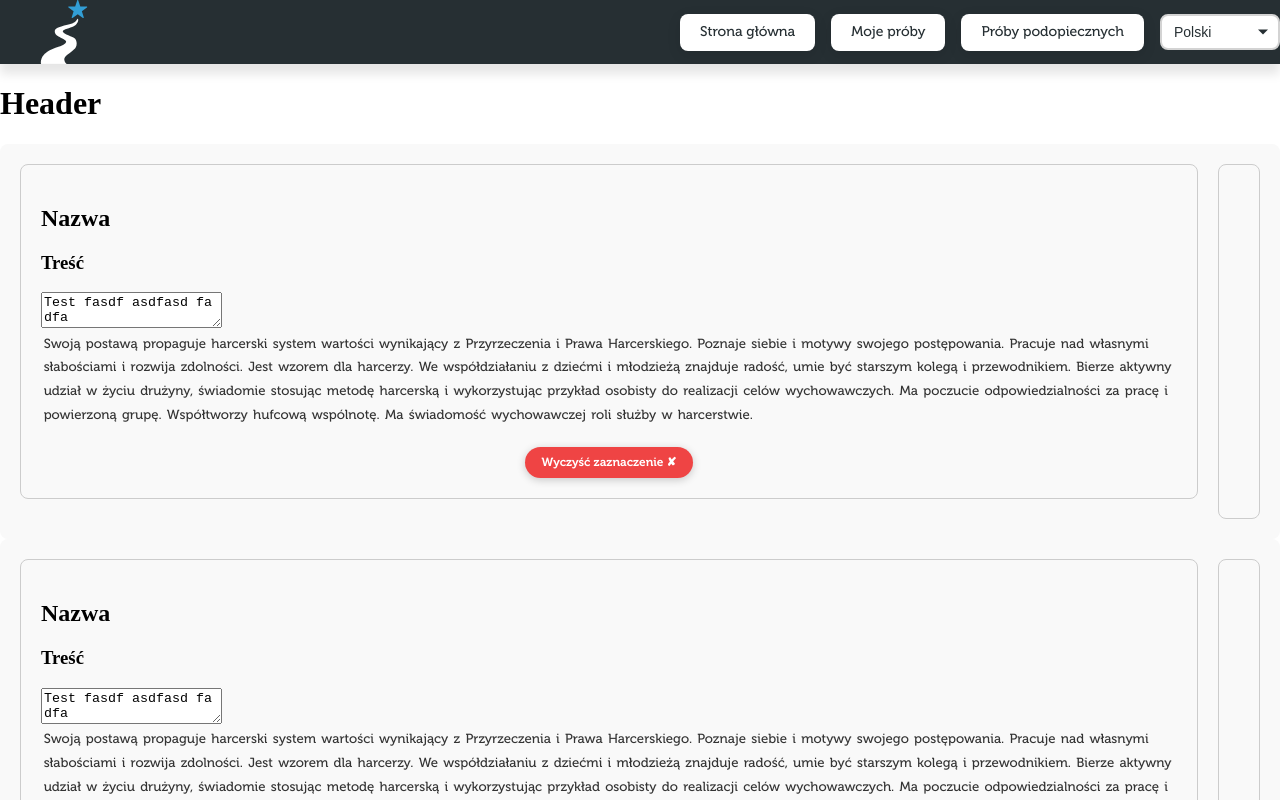
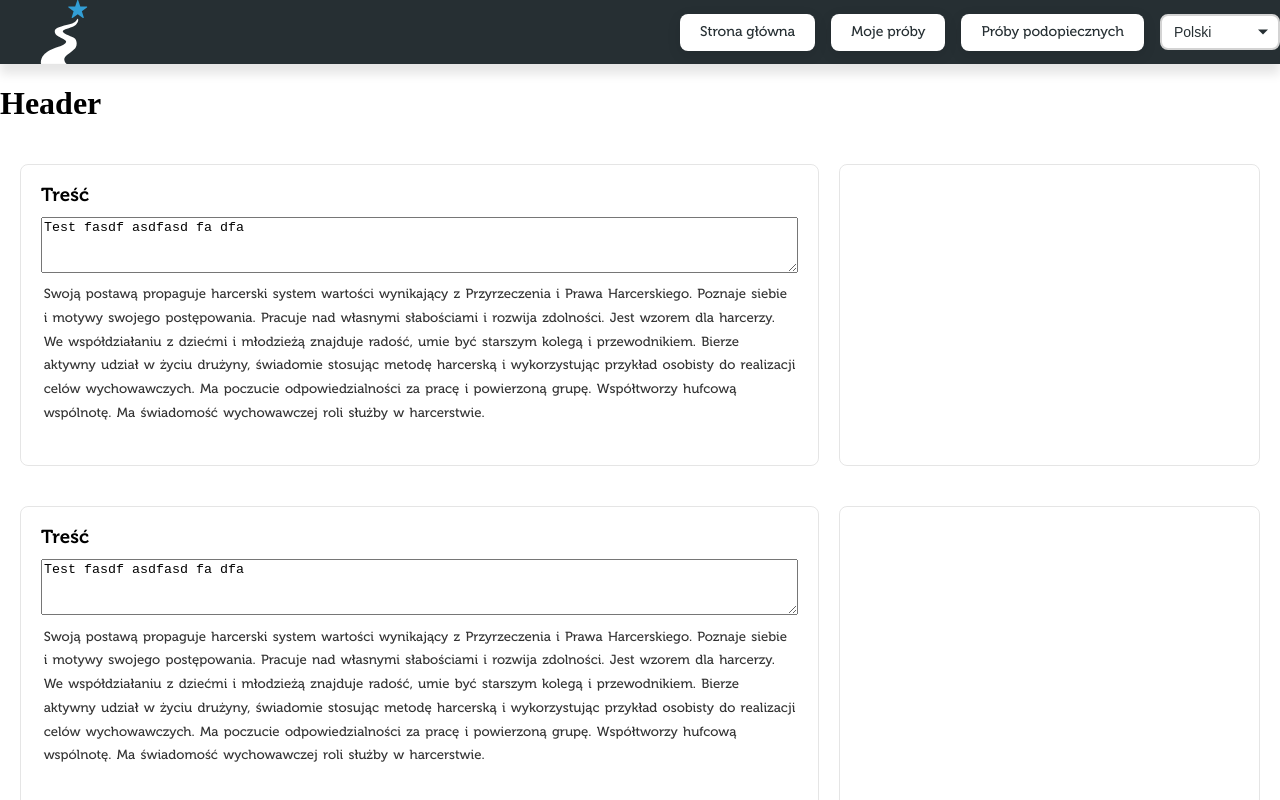
Before and after one commit to JakubGrzegorzewski/road-to-success, a Vue app: page /myAdvancement in a window 1280 px wide. Shown: the top 800 px of the page. Built offline with nearby package versions, Linux system fonts and the light colour scheme.

Commit message:
fixing formating in ItemComponent.vue

```diff
--- a/src/components/ItemComponent.vue
+++ b/src/components/ItemComponent.vue
@@ -1,16 +1,16 @@
 <template>
-  <div class="rank-item-component">
-    <div class="rank-item-component-content">
-      <h2>Nazwa</h2>
+  <div class="rank-item-components">
+    <div class="rank-item-component-content rank-item-component">
       <h3>Treść</h3>
-      <textarea v-model="content"></textarea>
+      <textarea class="rank-item-component-content-value" v-model="content"></textarea>
       <selection-component
           v-if="selectedText"
           :text="selectedText"
+          :original-text="idea"
           @text-highlighted="onTextHighlighted"
       />
     </div>
-    <div class="rank-item-component-comments">
+    <div class="rank-item-component-comments rank-item-component">
 
     </div>
   </div>
@@ -34,23 +34,42 @@ const onTextHighlighted = (data) => {
 </script>
 
 <style scoped>
-.rank-item-component {
+.rank-item-components {
   display: flex;
   flex-direction: row;
   gap: 20px;
   padding: 20px;
-  background-color: #f9f9f9;
   border-radius: 8px;
+  align-items: stretch;
+  font-family: "Museo", sans-serif;
 }
+
 .rank-item-component-content {
-  padding: 20px;
-  border: 1px solid #ccc;
-  border-radius: 8px;
-  margin-bottom: 20px;
+  max-width: 1000px;
+  min-width: 500px;
+  flex: 2;
 }
 .rank-item-component-comments {
+  flex: 1;
+}
+
+.rank-item-component {
+  display: flex;
+  flex-direction: column;
+  border-radius: 8px;
   padding: 20px;
-  border: 1px solid #ccc;
-  border-radius: 8px;
+  gap: 10px;
+  border: 1px solid var(--shadow-light);
 }
+
+.rank-item-component-content h3 {
+  margin: 0;
+}
+
+.rank-item-component-content-value{
+  resize: vertical;
+  min-height: 50px;
+  flex: 1;
+}
+
 </style>
```
